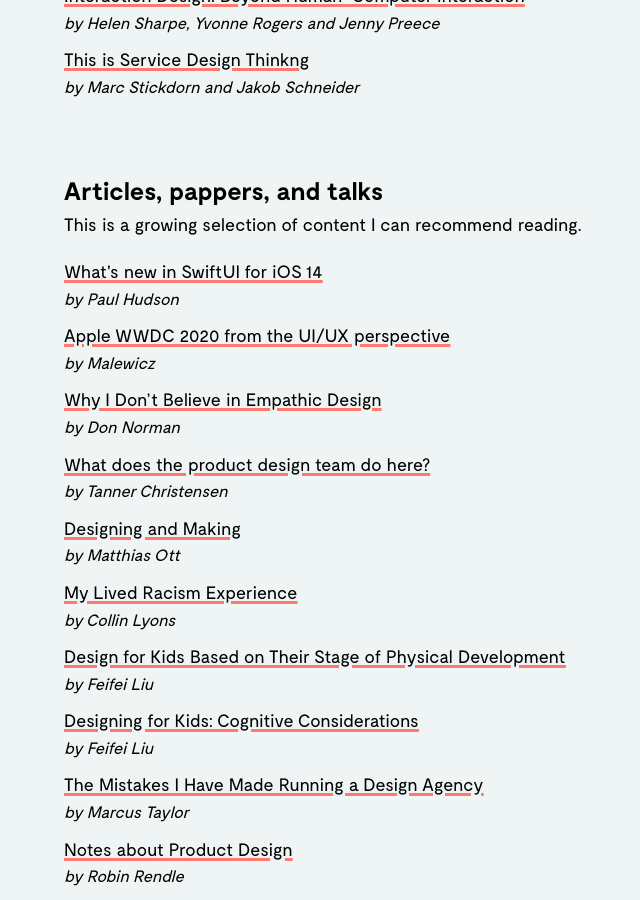
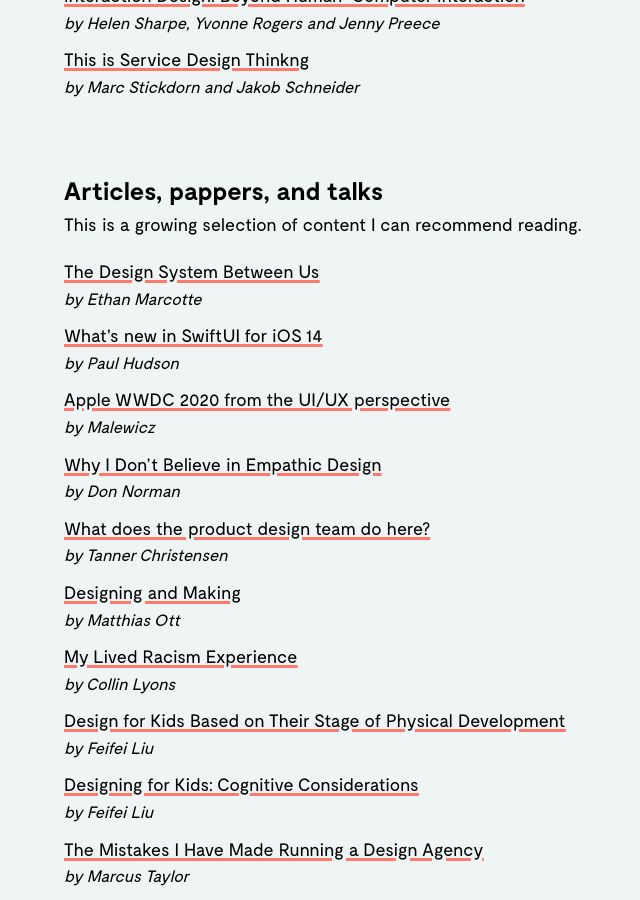
Before and after one commit to jacoblindstrm/jacoblindstrm.github.io, a Jekyll site: the page built from _posts/2020-04-01-what-im-reading.html, in a window 1280 px wide and 900 px high, scrolled down 1471 px. Shown: the whole window, without its empty margins (0-640 px from the left). Built offline with Jekyll 4.4.1, drawn with Linux system fonts in a browser that asks for light colours; comment, search, counter and statistics services are not loaded.

Commit message:
Update articles.yml

```diff
--- a/_data/articles.yml
+++ b/_data/articles.yml
@@ -1,3 +1,6 @@
+- title: The Design System Between Us
+  url: https://ethanmarcotte.com/wrote/the-design-systems-between-us/
+  author: Ethan Marcotte
 - title: What's new in SwiftUI for iOS 14
   url: https://www.hackingwithswift.com/articles/221/whats-new-in-swiftui-for-ios-14
   author: Paul Hudson
```
